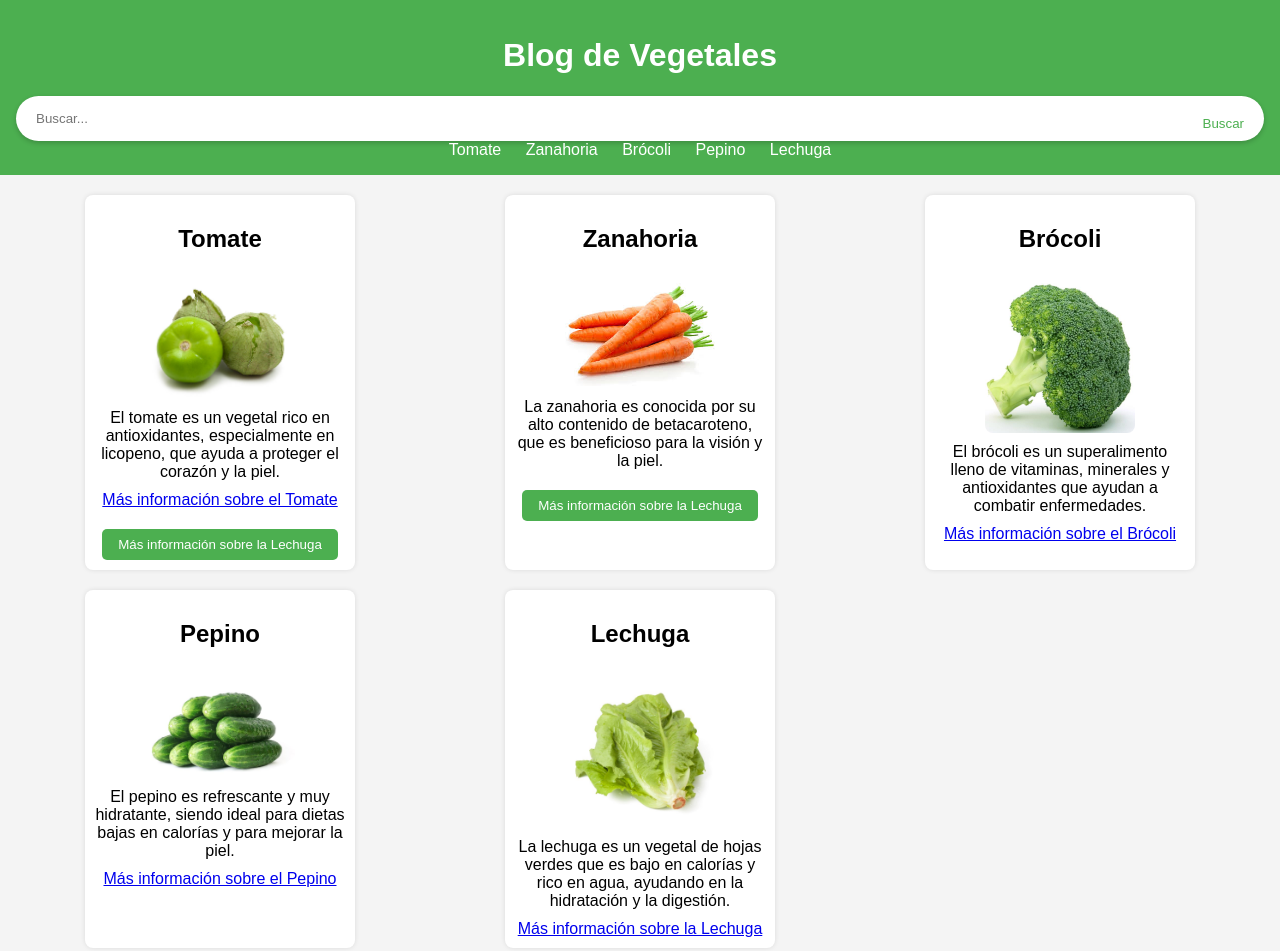
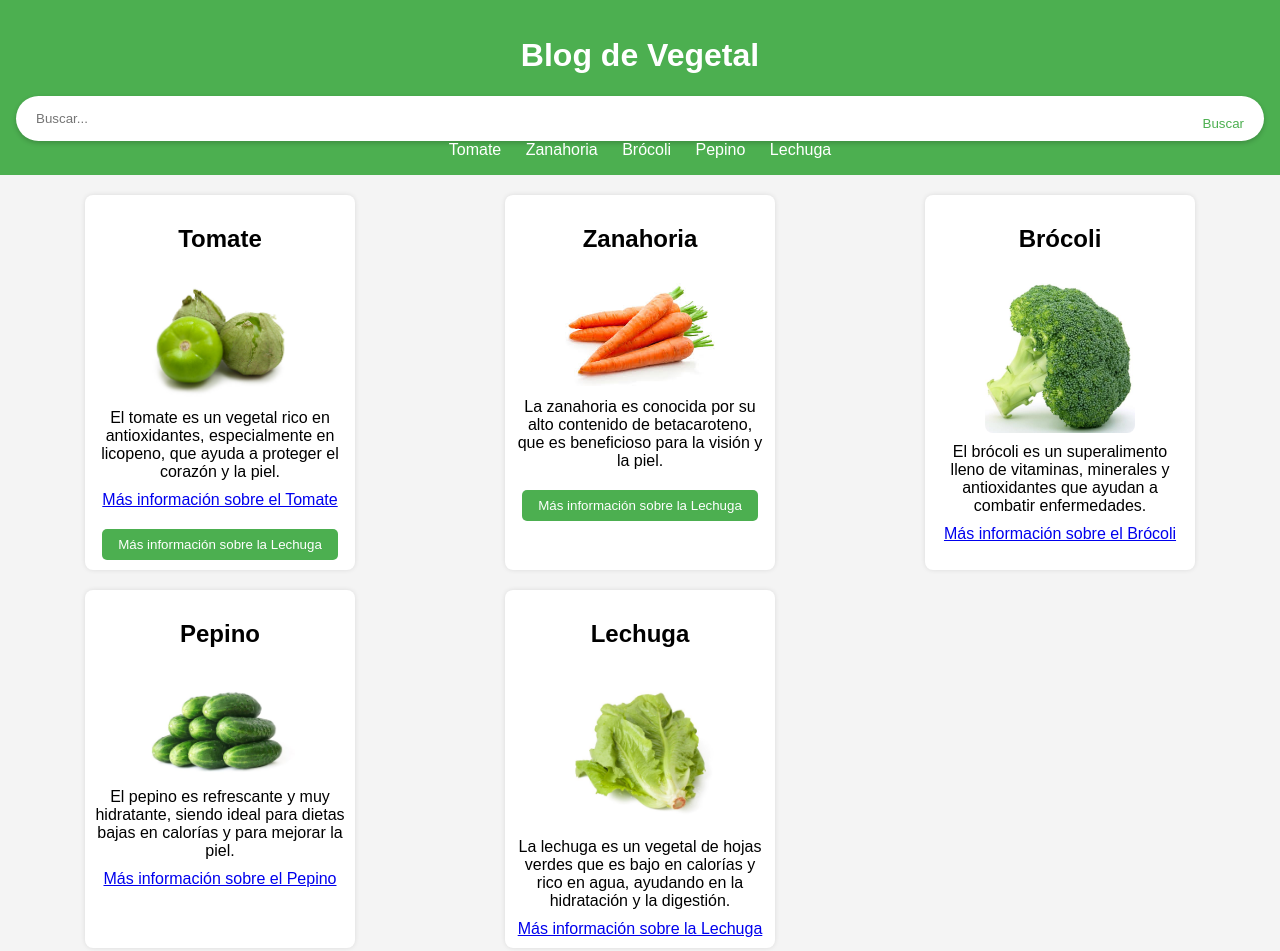
Before and after one commit to FernandoDZ02/AgroMatic, a plain HTML site: page index.html in a window 1280 px wide. Shown: the top 951 px of the page. Drawn offline with Linux system fonts and the light colour scheme.

Commit message:
jhjhgjhhjg

```diff
--- a/index.html
+++ b/index.html
@@ -8,7 +8,7 @@
 </head>
 <body>
     <header>
-        <h1>Blog de Vegetales</h1>
+        <h1>Blog de Vegetal</h1>
  <div class="search-container">
             <input type="search" placeholder="Buscar..." id="search-input">
             <button type="button" onclick="searchVegetal()">Buscar</button>
```
